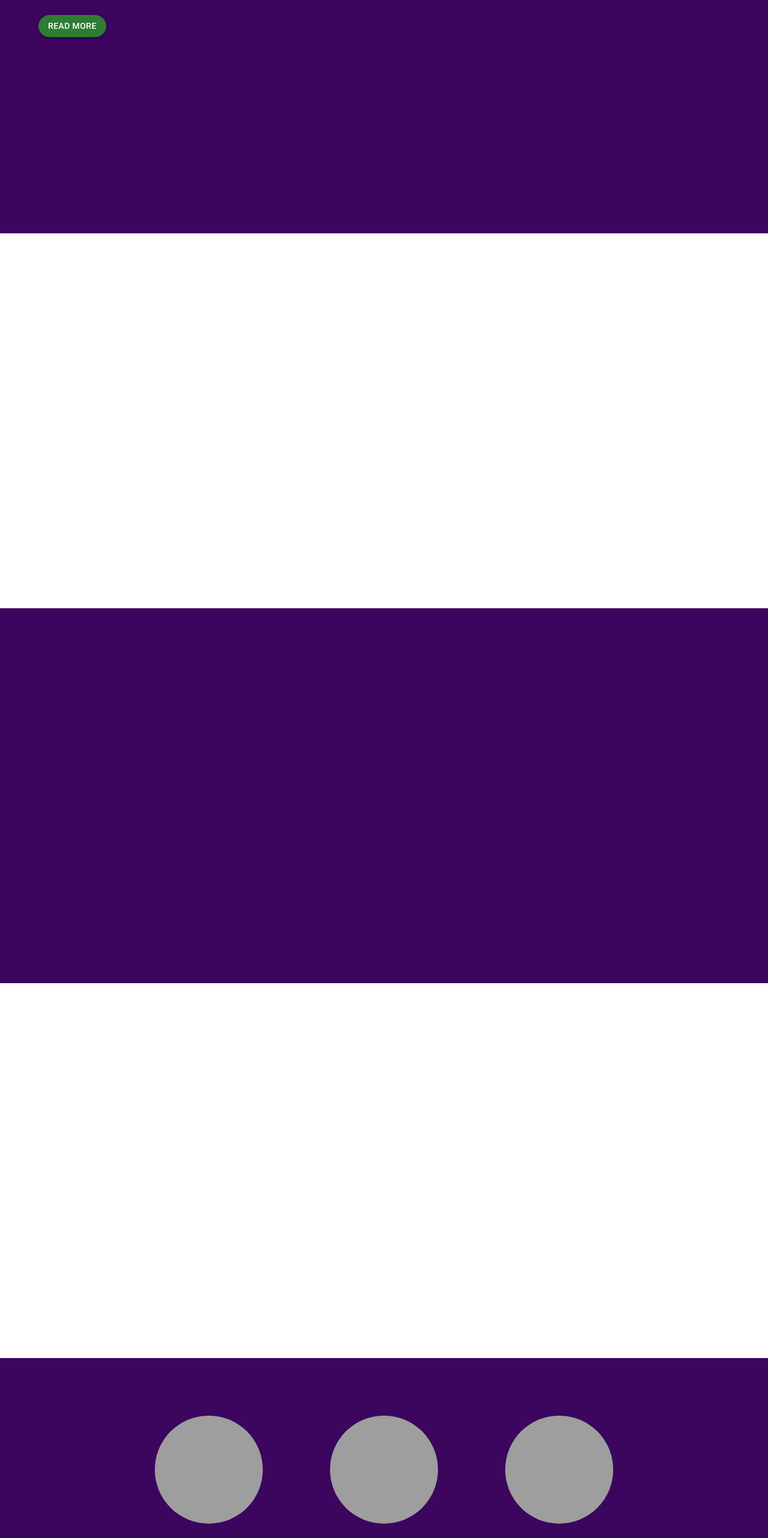
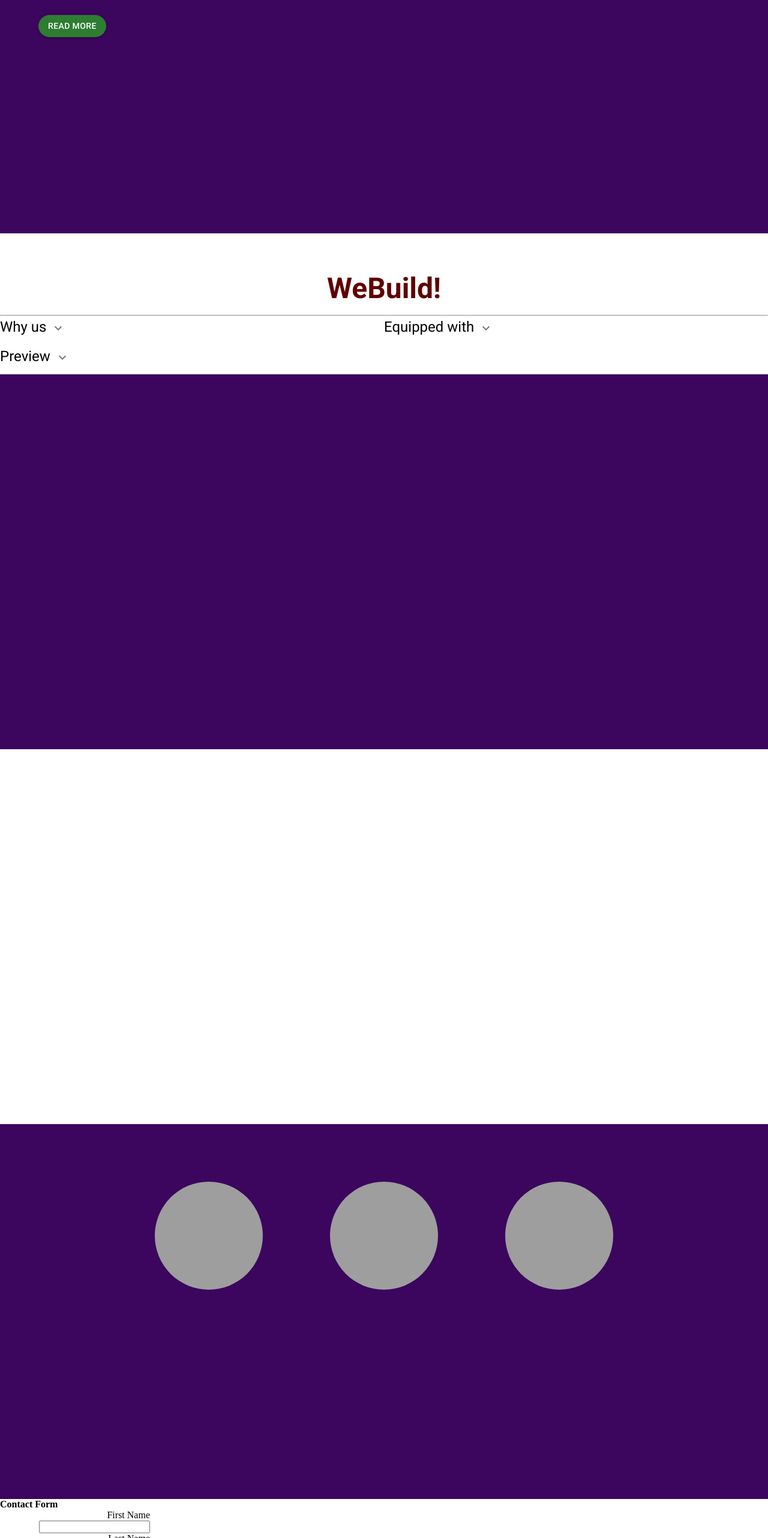
Before and after one commit to aironalonso/webuild.github.io, a React (Create React App) app: page / in a window 1280 px wide. Shown: the part 236-2800 px from the top of the page at 60% size. Built offline with nearby package versions, Linux system fonts and the light colour scheme; grey boxes are pictures that could not be loaded.

Commit message:
Features and Contact added

```diff
--- /dev/null
+++ b/src/components/CollapseFunc.js
@@ -0,0 +1,55 @@
+import Collapse from '@mui/material/Collapse';
+import IconButton from '@mui/material/IconButton';
+// import FavoriteIcon from '@mui/icons-material/Favorite';
+// import ShareIcon from '@mui/icons-material/Share';
+import ExpandMoreIcon from '@mui/icons-material/ExpandMore';
+import MoreVertIcon from '@mui/icons-material/MoreVert';
+import Grid from '@mui/material/Grid';
+import { Button, Card, CardMedia, Container, CssBaseline, styled } from '@mui/material';
+import React from 'react';
+import Typography from '@mui/material/Typography';
+
+
+
+const CollapseFunc =(props)=>{
+    const ExpandMore = styled((props) => {
+        const { expand, ...other } = props;
+        return <IconButton {...other} />;
+        })(({ theme, expand }) => ({
+        transform: !expand ? 'rotate(0deg)' : 'rotate(180deg)',
+        marginLeft: 'auto',
+        transition: theme.transitions.create('transform', {
+            duration: theme.transitions.duration.shortest,
+        }),
+        }));
+        const [expanded, setExpanded] = React.useState(false);
+
+        const handleExpandClick = () => {
+        setExpanded(!expanded);
+
+        };
+    return (
+        <Grid item xs={12} md={6}>
+          <Typography component='h5' gutterBottom variant='h5'>
+            {props.title}
+            <ExpandMore
+              expand={expanded}
+              onClick={handleExpandClick}
+              aria-expanded={expanded}
+              aria-label="show more"
+              id="why"
+            >
+              <ExpandMoreIcon />
+            </ExpandMore>
+          </Typography>
+          <Collapse in={expanded} timeout="auto" unmountOnExit>
+            <Typography component='p' gutterBottom variant='p'>
+              {props.content}
+            </Typography>
+            <img src={props.image}/>
+          </Collapse>
+        </Grid>
+    )
+}
+
+export default CollapseFunc
--- a/src/components/Contact.js
+++ b/src/components/Contact.js
@@ -1,10 +1,69 @@
 import { Box } from '@mui/material';
 import React from 'react';
+import { useRef, useState } from 'react';
+import Grid from '@mui/material/Grid';
+
+const contactInfo = (localStorage.getItem("ContactDetails")) ? JSON.parse(localStorage.getItem("ContactDetails")) : []
 
 const Contact = () => {
+
+  const [contactList,setContactList] = useState(contactInfo)
+  const fNameRef = useRef()
+  const lNameRef = useRef()
+  const emailRef = useRef()
+  const messageRef = useRef()
+  const onFormSubmit = (event) => {
+    event.preventDefault()
+    // setFirstName(fNameRef.current.value)
+    // setLastName(lNameRef.current.value)
+    // setEmail(emailRef.current.value)
+    // setMessage(messageRef.current.value)
+
+    const contactObject = {
+      id: Date.now(),
+      fName: fNameRef.current.value,
+      lName: lNameRef.current.value,
+      email: emailRef.current.value,
+      message: messageRef.current.value,
+    }
+
+    setContactList([...contactList, contactObject])
+    localStorage.setItem("ContactDetails", JSON.stringify(contactList))
+    console.log(contactList)
+    fNameRef.current.value = "" ;
+    lNameRef.current.value = "" ;
+    emailRef.current.value = "" ;
+    messageRef.current.value = "" ;
+  }
+
   return (
-    <Box sx={{ height: 625 }}></Box>
-  );
-};
+    <Box sx={{ height: 625 , maxWidth: 250 }}>
+      <Grid>
+        <h4>Contact Form</h4>
+        <form onSubmit={onFormSubmit} >
+          <Grid item textAlign={"right"}>
+            <label>First Name</label>
+            <input type="text" name='firstName' ref={fNameRef} />
+          </Grid>
+          <Grid item textAlign={"right"}>
+            <label>Last Name</label>
+            <input type="text" name='lastName' ref={lNameRef} />
+          </Grid>
+          <Grid item textAlign={"right"}>
+            <label>Email</label>
+            <input type="text" name='email' ref={emailRef} />
+          </Grid>
+          <Grid item textAlign={"left"}>
+            <label>Message:</label>
+            <textarea name="message" cols="30" rows="10" ref={messageRef} ></textarea>
+          </Grid>
+          <Grid item textAlign={"right"}>
+            <input type="submit" value='submit' name="submit" />
+          </Grid>
+        </form>
+      </Grid>
+    </Box>
+  )
+}
 
 export default Contact;
--- a/src/components/Features.js
+++ b/src/components/Features.js
@@ -1,11 +1,35 @@
-import { Box } from '@mui/material';
 import React from 'react';
+import Grid from '@mui/material/Grid';
+import Typography from '@mui/material/Typography';
+import { Button, Card, CardMedia, Container, CssBaseline, styled } from '@mui/material';
+import { Box } from '@mui/system';
+import { collapseData } from './collapseData';
+import CollapseFunc from './CollapseFunc';
 
 const Features = () => {
+
   return (
-    <Box sx={{ height: 625 }}>
+    <Box maxHeight={800}>
+      <Grid container>
+        <Grid item xs={12} md={12}>
+          <Typography component='h3' gutterBottom variant='h3' sx={{
+            color: '#610000',
+            fontWeight: 'bolder',
+            marginTop: 8,
+            textAlign: 'center',
+          }}>
+            WeBuild!
+          </Typography>
+        <hr />
+        </Grid>
+        {collapseData.map((element, index)=>(
+         <CollapseFunc title={element.title} key={index} content={element.content} image={element.image}/>
+        ))}
+        {/* <CollapseFunc title="why us" content="Versatile in nature, SEO Optimized"/> */}
+
+      </Grid>
     </Box>
   );
 };
 
-export default Features;
+export default Features
--- /dev/null
+++ b/src/components/collapseData.js
@@ -0,0 +1,15 @@
+export const collapseData = [
+    {
+        title:"Why us",
+        content:" Versatile in nature SEO Optimized, Fluid transition From UI to UX.",
+    },
+    {
+        title:" Equipped with",
+        content:"HTML5, CSS , Bootstrap , ReactJS, JS",
+        image:"./images/gene.jpg",
+    },
+    {
+        title:"Preview",
+        content:"tas few pictures ng past projects",
+    }
+]
```
Also changed, not shown: public/images/gene.jpg (added).
